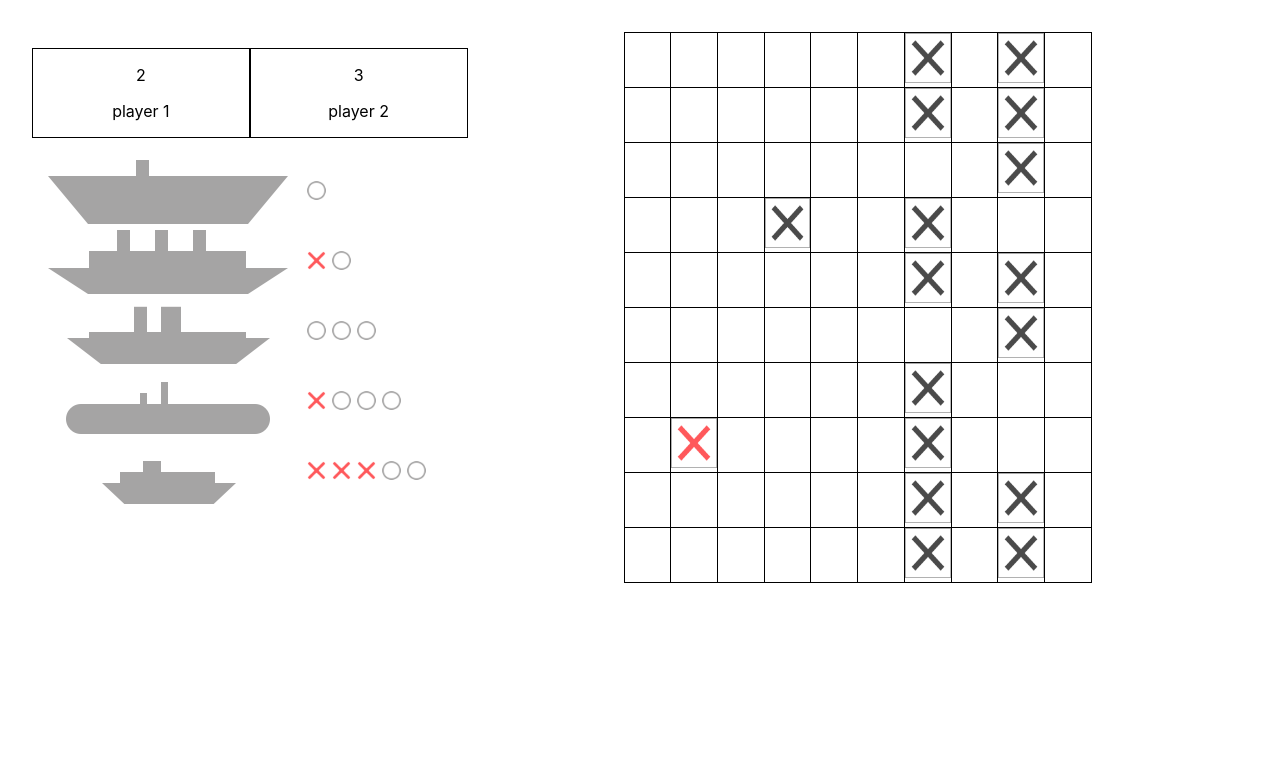
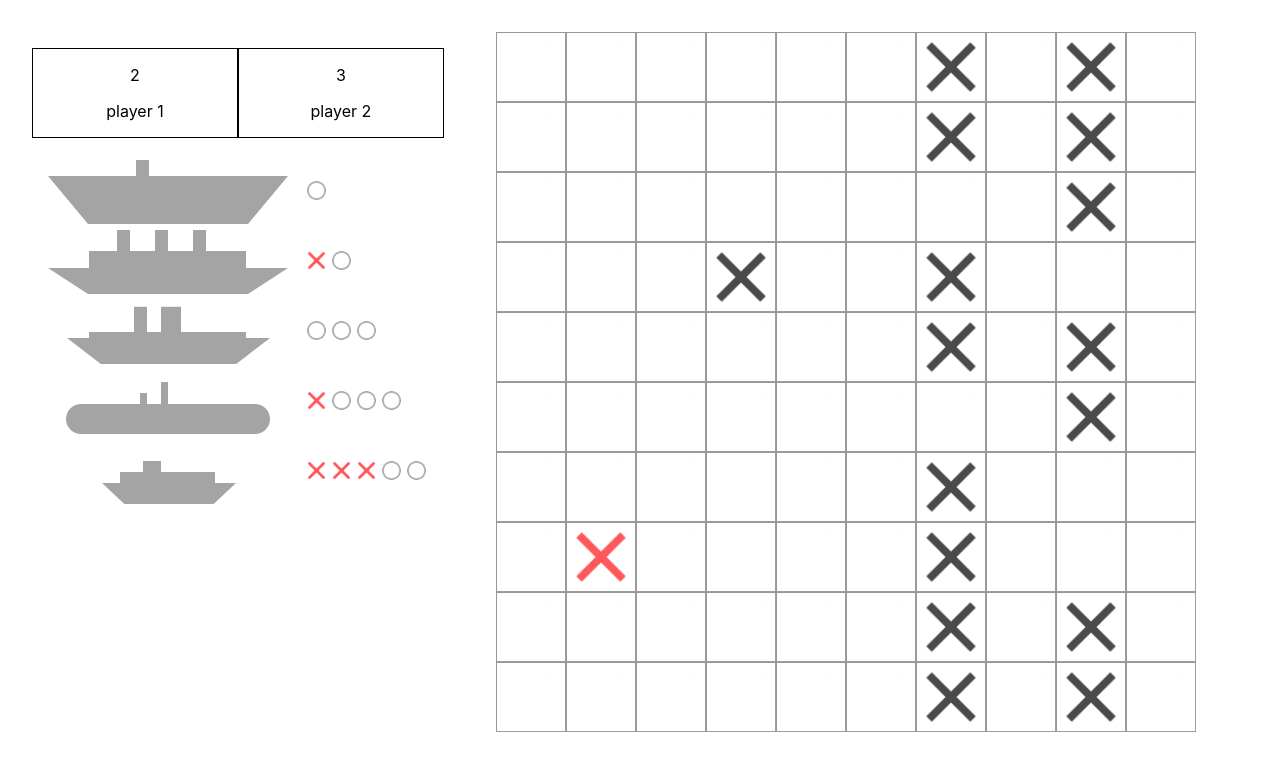
Before and after one commit to istudyatuni/sea-battle, a React (Create React App) app in the folder web/: page / in a window 1280 px wide. Shown: the top 770 px of the page. Built offline with nearby package versions, Linux system fonts and the light colour scheme.

Commit message:
Battlefield table looks better!

```diff
--- a/web/src/components/App/App.css
+++ b/web/src/components/App/App.css
@@ -10,8 +10,6 @@
 }
 
 .inline-field {
-  /* display flex here for 100% table height*/
-  display: flex;
   flex-grow: 7;
 }
 
--- a/web/src/components/Battlefield/Battlefield.css
+++ b/web/src/components/Battlefield/Battlefield.css
@@ -1,35 +1,21 @@
 .Battlefield {
   width: 100%;
-  height: 100%;
-}
-
-table {
-  /*table-layout: fixed;*/
-  border-collapse: collapse;
-  width: 60%;
-  margin: auto;
-  height: 100%;
 }
 
 .CellRow {
-  height: 50px;
-  width: 500px;
-  margin: 0;
+  display: flex;
+  justify-content: center;
 }
 
 .Cell {
-  width: 50px;
-  height: 50px;
-  padding: 0;
-  border: 1px solid black;
+  height: 70px;
+  width: 70px;
+}
+
+.Cell > img {
+  pointer-events: none;
 }
 
 .Cell:active {
   background-color: #B897DF;
 }
-
-.Cell > img {
-  width: 100%;
-  height: 100%;
-  margin: 0;
-}
--- a/web/src/components/Battlefield/Battlefield.tsx
+++ b/web/src/components/Battlefield/Battlefield.tsx
@@ -9,8 +9,6 @@ const Battlefield: React.FC = () => {
   // 0 - empty, 1 - miss, 2 - hit
   return (
     <div className="Battlefield">
-        <table>
-          <tbody>
       <CellRow i={0} j={[0,0,0,0,0,0,1,0,1,0]}/>
       <CellRow i={1} j={[0,0,0,0,0,0,1,0,1,0]}/>
       <CellRow i={2} j={[0,0,0,0,0,0,0,0,1,0]}/>
@@ -21,8 +19,6 @@ const Battlefield: React.FC = () => {
       <CellRow i={7} j={[0,2,0,0,0,0,1,0,0,0]}/>
       <CellRow i={8} j={[0,0,0,0,0,0,1,0,1,0]}/>
       <CellRow i={9} j={[0,0,0,0,0,0,1,0,1,0]}/>
-          </tbody>
-        </table>
     </div>
   );
 };
--- a/web/src/components/Battlefield/Cell.tsx
+++ b/web/src/components/Battlefield/Cell.tsx
@@ -16,24 +16,17 @@ const Cell: React.FC<CellProps> = ({ state }) => {
       path = "Hit"
     }
     else {
-      state = 0
-      path = 0
+      path = "Empty"
     }
-    let image
-    if(state>0){
-      path = "assets/" + path + ".png"
-      image = <img src={path} alt="" width="100%" height="100%"/>
-    } else {
-      image = <div></div>
-    }
-    return image
+    path = "assets/" + path + ".png"
+    return <img src={path} alt="" width="100%" height="100%"/>
   }
   const [image, setImg] = useState(block(state))
   return (
     <>
-      <td className="Cell" onClick={()=>setImg(block(state+1))}>
+      <div className="Cell" onClick={()=>setImg(block(state+1))}>
         {image}
-      </td>
+      </div>
     </>
   );
 };
--- a/web/src/components/Battlefield/CellRow.tsx
+++ b/web/src/components/Battlefield/CellRow.tsx
@@ -9,7 +9,7 @@ type CellRowProps = {
 const CellRow: React.FC<CellRowProps> = ({ i, j }) => {
   return (
     <>
-      <tr className="CellRow">
+      <div className="CellRow">
         <Cell state={j[0]}/>
         <Cell state={j[1]}/>
         <Cell state={j[2]}/>
@@ -20,7 +20,7 @@ const CellRow: React.FC<CellRowProps> = ({ i, j }) => {
         <Cell state={j[7]}/>
         <Cell state={j[8]}/>
         <Cell state={j[9]}/>
-      </tr>
+      </div>
     </>
   );
 };
```
Also changed, not shown: web/public/assets/Empty.png (added). Lines whose indentation alone changed are shown as unchanged.
